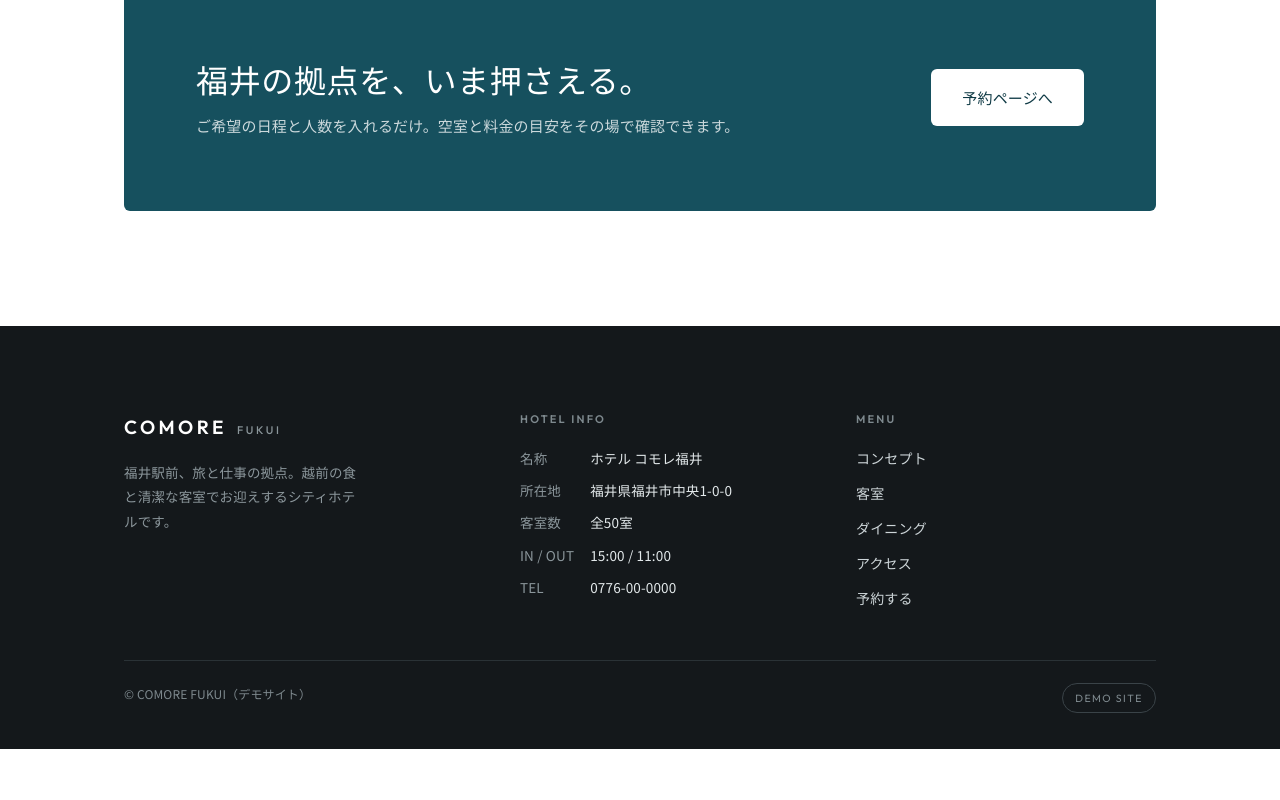
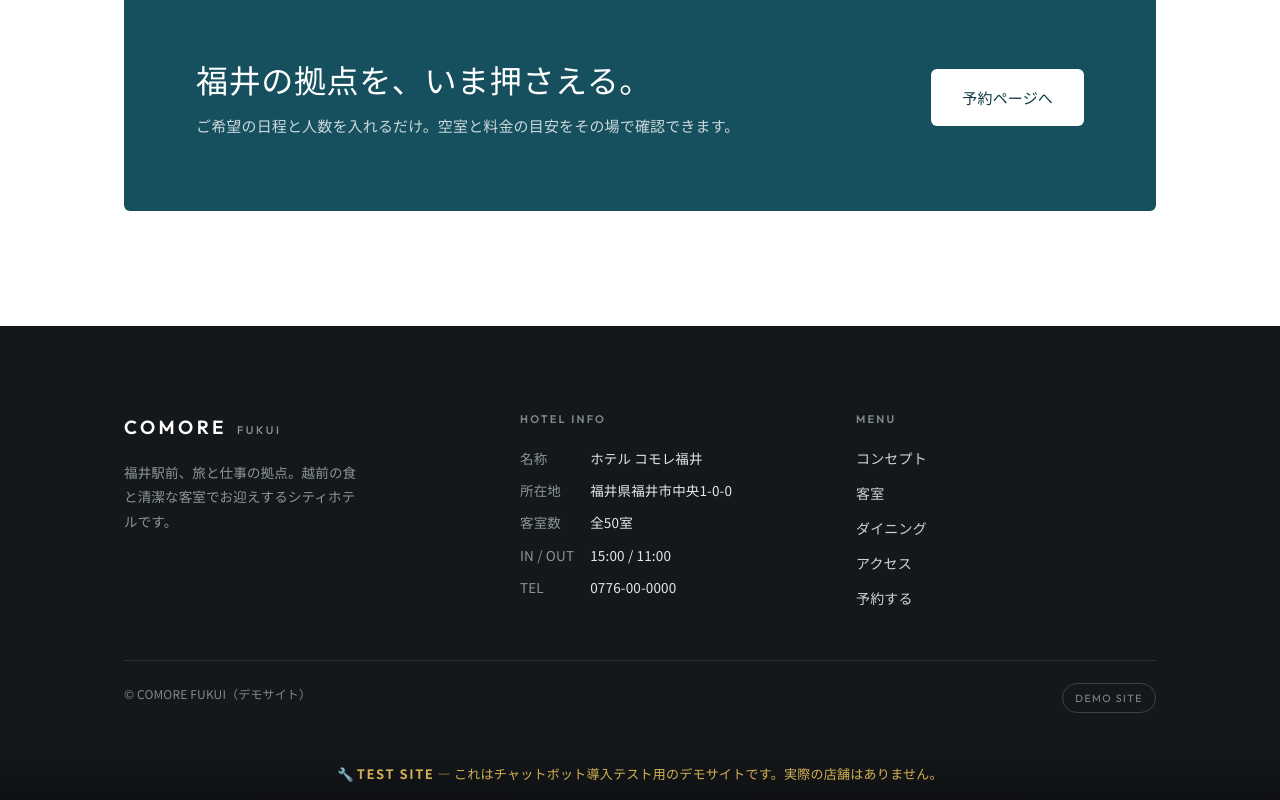
Before and after one commit to ki325ko/comore-fukui, a plain HTML site: page index.html in a window 1280 px wide. Shown: the part 6265-7065 px from the top of the page. Before the commit the page ends 7014 px from the top, so only its background shows below. Drawn offline with Linux system fonts and the light colour scheme; a script that the page names is missing.

Commit message:
Add TEST SITE notice banner at page bottom
Co-Authored-By: Claude Opus 4.8 <noreply@anthropic.com>

```diff
--- a/index.html
+++ b/index.html
@@ -286,6 +286,8 @@
   </div>
 </footer>
 
+<div class="test-banner">🔧 <b>TEST SITE</b> — これはチャットボット導入テスト用のデモサイトです。実際の店舗はありません。</div>
+
 <script>
   // nav shadow on scroll
   const nav = document.getElementById('nav');
--- a/style.css
+++ b/style.css
@@ -215,6 +215,18 @@ h1,h2,h3{font-family:var(--jp);font-weight:500;line-height:1.4;letter-spacing:.0
 .foot__bottom{margin-top:48px;padding-top:22px;border-top:1px solid #2a3236;display:flex;justify-content:space-between;gap:16px;flex-wrap:wrap;font-size:12px;color:#7e898e}
 .demo-pill{font-family:var(--num);letter-spacing:.14em;border:1px solid #3a4348;border-radius:100px;padding:5px 12px;font-size:10.5px;text-transform:uppercase}
 
+/* ---------- test-site banner ---------- */
+.test-banner{
+  background:linear-gradient(180deg,#15181b,#0e1012);
+  color:#d4b154;
+  text-align:center;
+  font-size:13px;
+  line-height:1.7;
+  padding:14px 20px;
+  letter-spacing:.02em;
+}
+.test-banner b{font-weight:600;letter-spacing:.12em}
+
 /* ---------- reveal animation ---------- */
 .reveal{opacity:0;transform:translateY(18px);transition:opacity .7s ease,transform .7s ease}
 .reveal.in{opacity:1;transform:none}
```
Also changed, not shown: reservation.html (+2 -0 lines).
